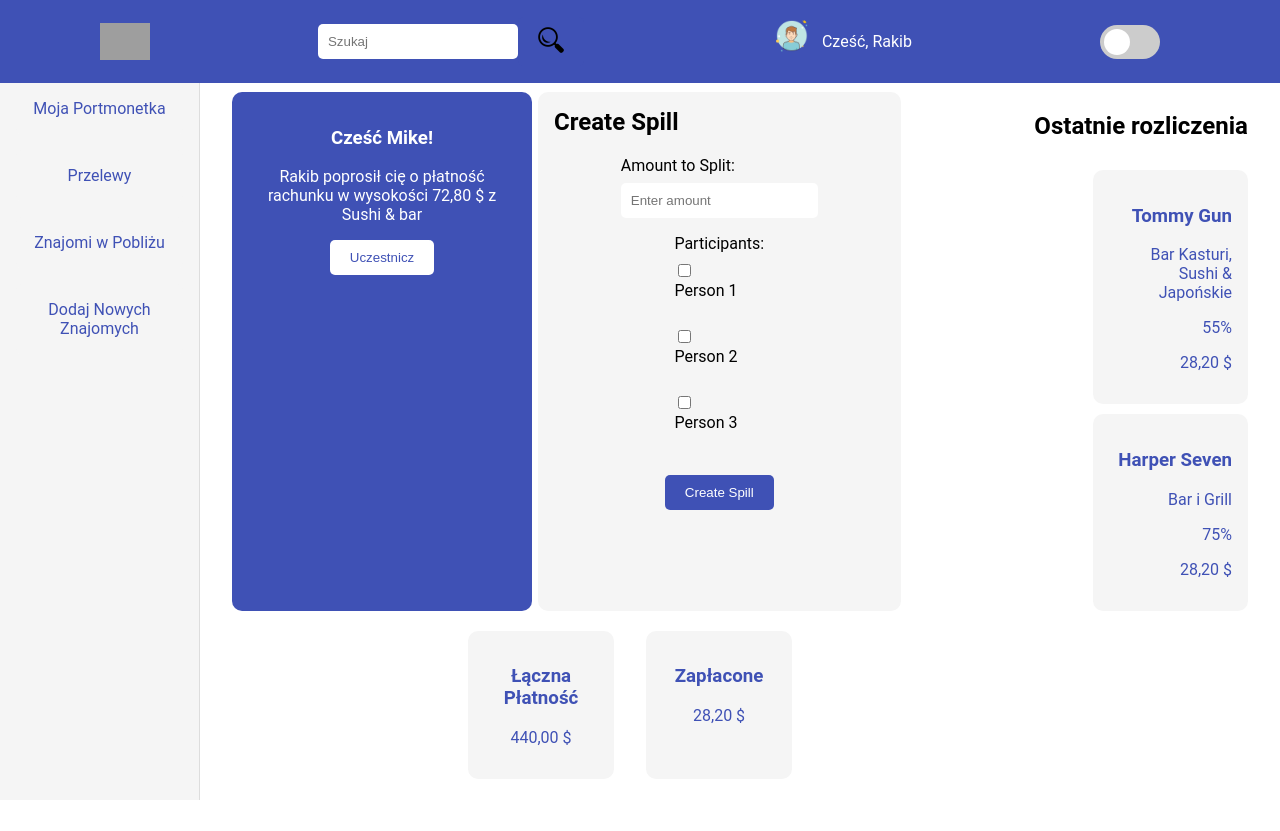
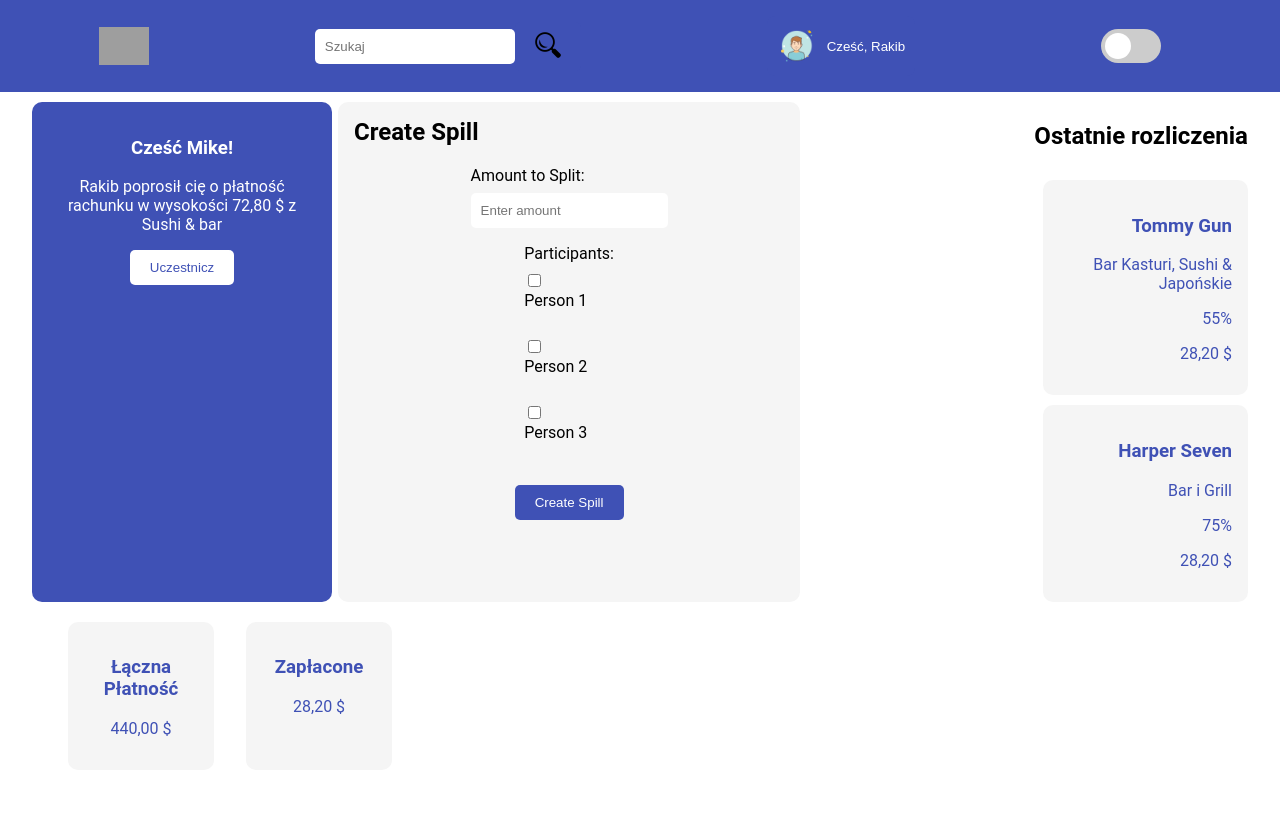
Before and after one commit to sajowo/FastSplit, a Django app: page /EsSplit/ in a window 1280 px wide. After the commit the page ends 737 px from the top, so only its background shows below. Run offline with Django 5.2, Linux system fonts and the light colour scheme; grey boxes are pictures that could not be loaded.

Commit message:
Minor changes and appearance improvements

```diff
--- a/EsSplit/static/css/style.css
+++ b/EsSplit/static/css/style.css
@@ -61,8 +61,15 @@
 
 .user-profile {
     display: flex;
-    align-items: right;
+    align-items: center;
     margin-right: 20px;
+    background-color: #3F51B5;
+    color: #fff;
+    border: none;
+    cursor: pointer;
+    transition: background-color 0.3s ease, transform 0.3s ease;
+    padding: 10px;
+    border-radius: 8px;
 }
 
 .user-profile img {
@@ -70,6 +77,15 @@
     height: 40px;
     border-radius: 50%;
     margin-right: 10px;
+}
+
+.user-profile p {
+    margin: 0;
+}
+
+.user-profile:hover {
+    background-color: #303F9F;
+    transform: scale(1.05);
 }
 
 .switch-container {
@@ -135,7 +151,7 @@
 
 main {
     padding-top: 60px;
-    margin-top: 60px;
+    margin-top: 70px;
     display: flex;
     flex-wrap: wrap;
     justify-content: center;
@@ -183,7 +199,6 @@
     flex-direction: row;
     align-items: left;
     width: 100%;
-    padding-left: 200px;
 }
 
 .split-request2 {
@@ -282,7 +297,7 @@
 .statistics {
     display: flex;
     justify-content: center;
-    margin-left: 400px;
+
 }
 
 .stat-card {
@@ -391,6 +406,13 @@
     color: #ddd;
 }
 
+body.dark-theme .user-profile {
+    background-color: #383838;
+}
+
+body.dark-theme .user-profile:hover {
+    background-color: #686868;
+}
 
 body.dark-theme main {
     background-color: #282828;
--- a/EsSplit/templates/index.html
+++ b/EsSplit/templates/index.html
@@ -7,6 +7,7 @@
     <title>Podziel Rachunek {% block title %}{% endblock %}</title>
     {% load static %}
     <link rel="stylesheet" href="{% static 'css/style.css' %}">
+    <link rel="icon" type="image/x-icon" href="{% static 'img/favv16.png' %}">
 </head>
 
 <body>
@@ -18,10 +19,11 @@
             <input type="search" placeholder="Szukaj">
             <button><img src="{% static 'img/search.png' %}" alt="szukanie"></button>
         </div>
-        <div class="user-profile">
+        <button class="user-profile">
             <img src="{% static 'img/profile.png' %}" alt="Profil">
             <p>Cześć, Rakib</p>
-        </div>
+        </button>
+
         <div class="switch-container">
             <label class="switch">
                 <input type="checkbox" id="theme-switch">
@@ -30,17 +32,6 @@
         </div>
     </header>
     <main>
-        <div class="side-nav">
-            <nav>
-                <ul>
-                    <li><a href="#">Panel</a></li>
-                    <li><a href="#">Moja Portmonetka</a></li>
-                    <li><a href="#">Przelewy</a></li>
-                    <li><a href="#">Znajomi w Pobliżu</a></li>
-                    <li><a href="#">Dodaj Nowych Znajomych</a></li>
-                </ul>
-            </nav>
-        </div>
         <section class="split-request">
             <div class="request-card">
                 <h3>Cześć Mike!</h3>
```
Also changed, not shown: EsSplit/static/img/favv16.png (added), EsSplit/static/img/favv32.png (added), EsSplit/static/img/favv96.png (added).
